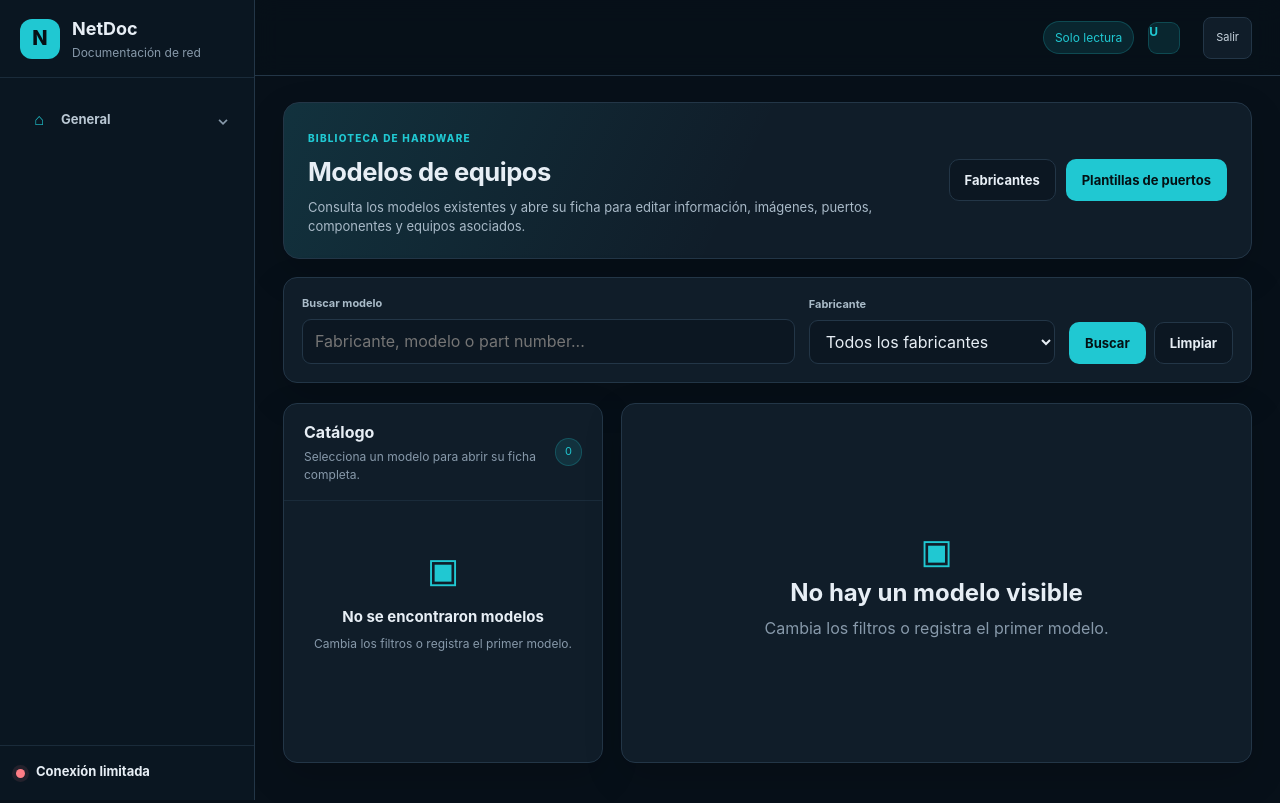
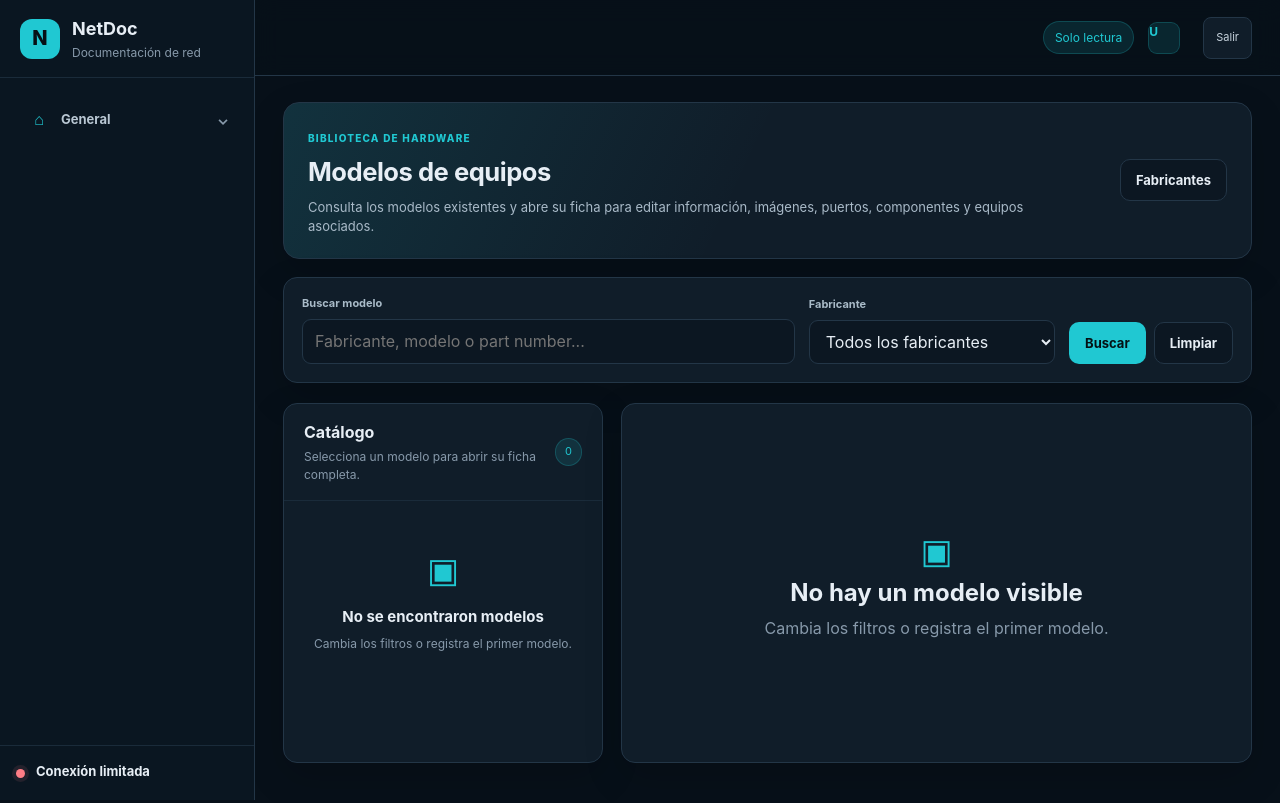
Before and after one commit to tito9903-byte/netdoc, a Python web app: template app/templates/device_types.html in a window 1280 px wide. Run offline with Jinja, Linux system fonts and the light colour scheme; the template is opened without the code that fills it, so the values that code supplies are empty.

Commit message:
refactor: keep port management inside models

```diff
--- a/app/templates/device_types.html
+++ b/app/templates/device_types.html
@@ -26,8 +26,7 @@
     </div>
     <div class="workflow-intro-actions">
         <a class="button secondary" href="/manufacturers">Fabricantes</a>
-        {% if can_manage_device_types %}<a class="button secondary" href="/device-types/new">Nuevo modelo</a>{% endif %}
-        <a class="button primary" href="/interface-templates{% if selected_device_type_id %}?device_type_id={{ selected_device_type_id }}{% endif %}">Plantillas de puertos</a>
+        {% if can_manage_device_types %}<a class="button primary" href="/device-types/new">Nuevo modelo</a>{% endif %}
     </div>
 </section>
 
@@ -114,7 +113,7 @@
 
         <section class="panel model-next-step-panel">
             <div><span class="eyebrow">Administración</span><h2>Abre la ficha completa</h2><p>Edita datos, imágenes y componentes sin mezclar modelos diferentes.</p></div>
-            <div class="model-next-actions"><a class="button primary" href="/device-types/{{ selected_device_type_id }}">Abrir modelo</a><a class="button secondary" href="/interface-templates?device_type_id={{ selected_device_type_id }}">Puertos</a></div>
+            <div class="model-next-actions"><a class="button primary" href="/device-types/{{ selected_device_type_id }}">Abrir modelo</a><a class="button secondary" href="/device-types/{{ selected_device_type_id }}#interfaces">Administrar puertos</a></div>
         </section>
         {% else %}
         <section class="panel model-empty-detail"><div class="empty-icon">▣</div><h2>No hay un modelo visible</h2><p>Cambia los filtros o registra el primer modelo.</p></section>
```
